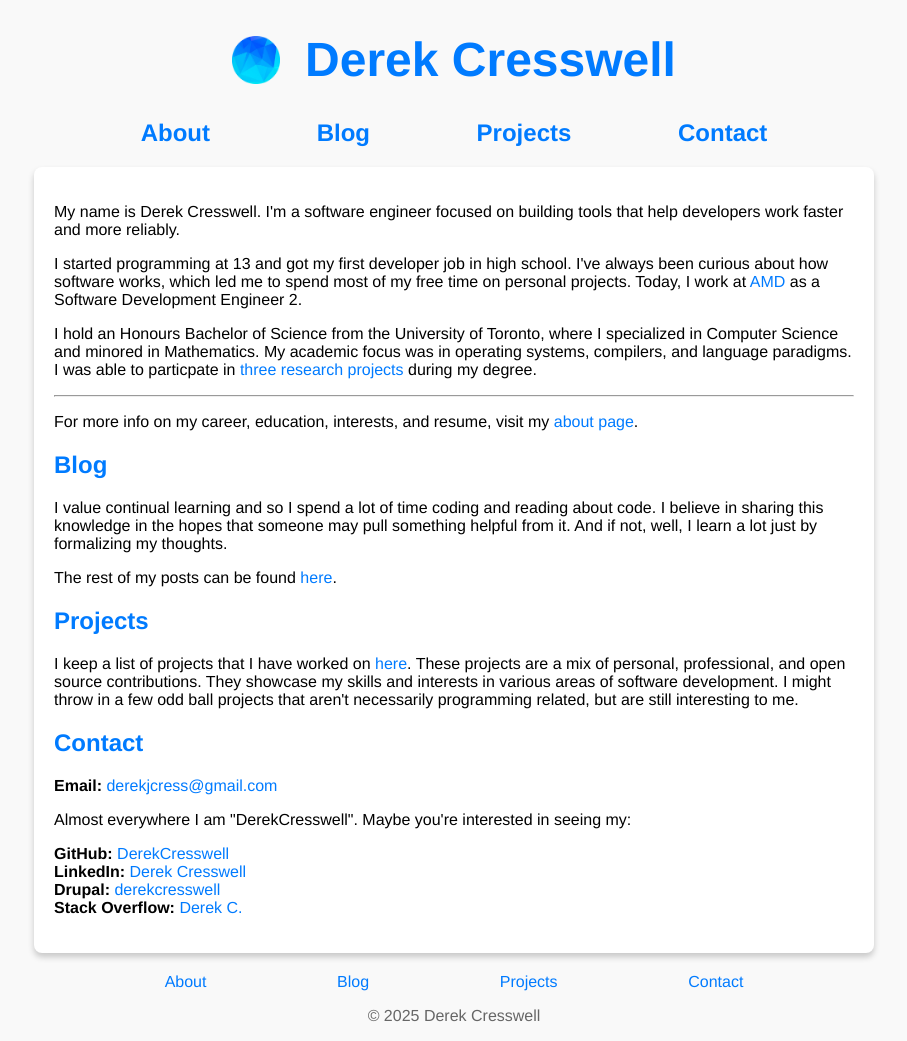
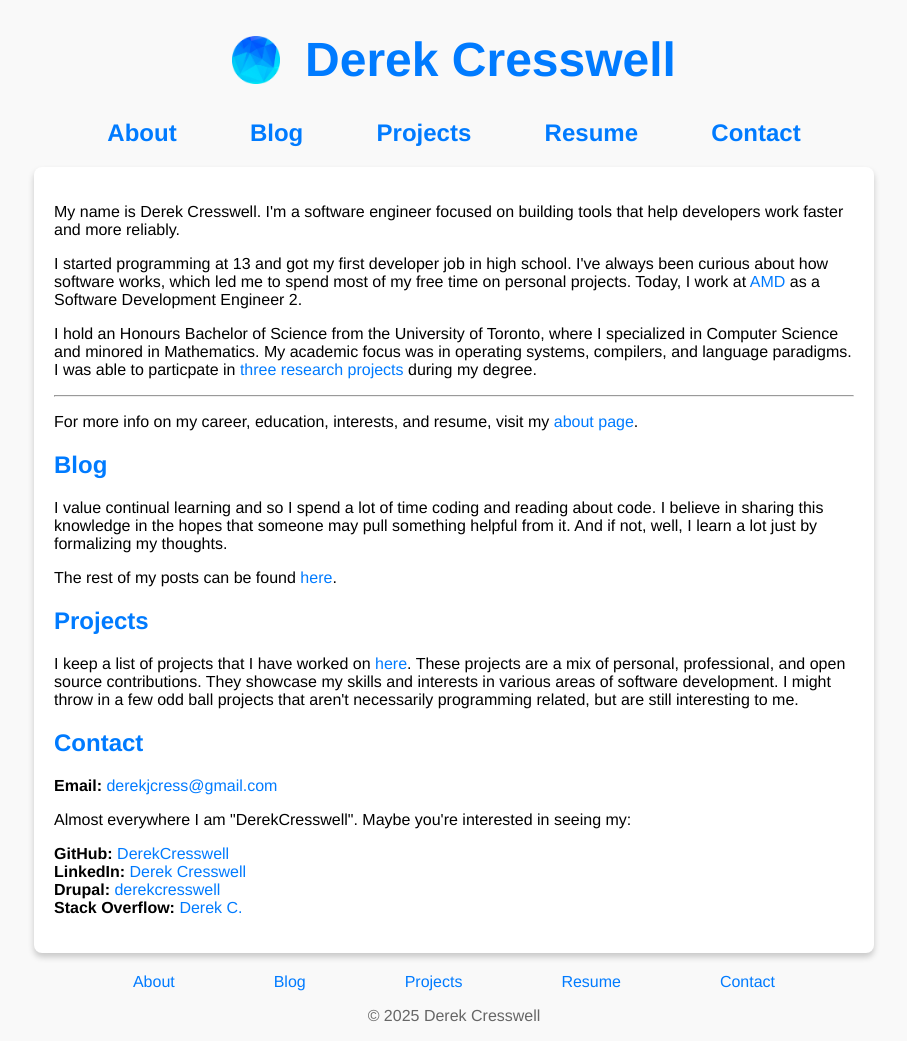
Before and after one commit to DerekCresswell/DerekCresswell.github.io, a Jekyll site: the page built from site/index.html, in a window 1280 px wide. Shown: the whole page, without its empty margins (186-1093 px from the left). Built offline with Jekyll 4.4.1, drawn with Linux system fonts in a browser that asks for light colours.

Commit message:
Adds resume to navigation

```diff
--- a/site/_data/navigation.yml
+++ b/site/_data/navigation.yml
@@ -4,5 +4,7 @@
   link: /blog.html
 - name: Projects
   link: /projects.html
+- name: Resume
+  link: /assets/documents/resume.txt
 - name: Contact
   link: /contact.html
```
